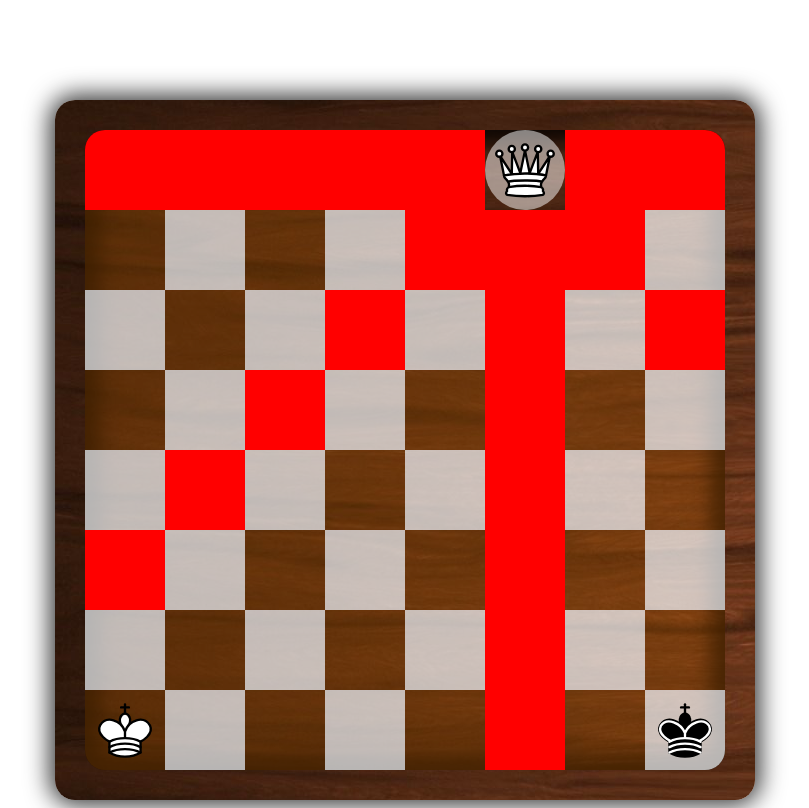
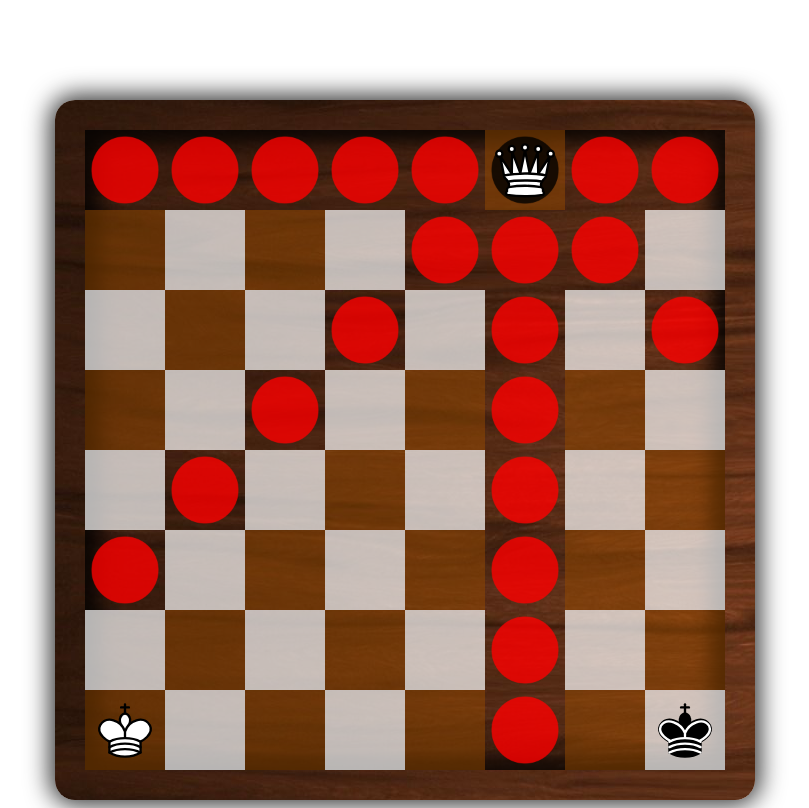
Before and after one commit to progettoScacchi/progettoScacchi.github.io, a plain HTML site: page index.html in a window 1280 px wide. Both pictures are taken after a click on the picture 760 px from the left and 170 px from the top of the page. Shown: the whole page, without its empty margins (235-1044 px from the left). Drawn offline with nearby package versions, Linux system fonts and the light colour scheme.

Commit message:
Miglioramento selezione

```diff
--- a/Scacchiera.js
+++ b/Scacchiera.js
@@ -234,7 +234,7 @@ class Scacchiera {
 		else classe = "nero";
 
 		$(".img"+ classe).one("click", function  () {
-			$("td").css("background-color", "").off("click");
+			$("td").removeClass("mosse").off("click");
 			$("td").removeClass("selezionato").off("click");
 
 			//trovo l'indice della casella in cui è contenuta l'immagine (this.parentNode) nel vettore delle caselle (puntatore.caselle) ed estrapolo le coordinate
@@ -281,7 +281,7 @@ class Scacchiera {
 					else {
 						obj.move(objX, objY);
 						visualizza(obj);
-						$("td:eq(" + (value[0] + 8 * value[1]) + ")").html("").css("backgroundColor", "red").one("click", function () {
+						$("td:eq(" + (value[0] + 8 * value[1]) + ")").html("").addClass("mosse").one("click", function () {
 							obj.move(value[0], value[1]);
 
 							//si muove il pezzo scelto nella casella scelta
@@ -344,6 +344,7 @@ class Scacchiera {
 							}
 
 
+
 							//aggiorniamo i controlli
 							if (obj instanceof PedoneBianco || obj instanceof PedoneNero) {
 								obj.enPassantPossibile = true;
@@ -355,11 +356,13 @@ class Scacchiera {
 
 							$("td").css("backgroundColor", "").off("click");
 							$("td").removeClass("selezionato").off("click");
+							$("td").removeClass("mosse").off("click");
 
 							//cambia il turno
 							Scacchiera.turnoBianco = !Scacchiera.turnoBianco;
 							gira();
 						});
+
 					}
 				});
 			}
--- a/index.html
+++ b/index.html
@@ -14,14 +14,14 @@
 
     <table id="tabScacchiera">
       <tr>
-        <td class="bianco" id="topLeft"></td>
+        <td class="bianco"></td>
         <td class="nero"></td>
         <td class="bianco"></td>
         <td class="nero"></td>
         <td class="bianco"></td>
         <td class="nero"></td>
         <td class="bianco"></td>
-        <td class="nero" id="topRight"></td>
+        <td class="nero"></td>
       </tr>
 
       <tr>
@@ -91,14 +91,14 @@
       </tr>
 
       <tr>
-        <td class="nero" id="bottomRight"></td>
+        <td class="nero"></td>
         <td class="bianco"></td>
         <td class="nero"></td>
         <td class="bianco"></td>
         <td class="nero"></td>
         <td class="bianco"></td>
         <td class="nero"></td>
-        <td class="bianco" id="bottomLeft"></td>
+        <td class="bianco"></td>
       </tr>
     </table>
 
--- a/style.css
+++ b/style.css
@@ -16,7 +16,6 @@ body {
 table{
 	margin: auto;
 	border-collapse: collapse;
-	border-radius: 20px;
 	box-shadow: 0 0 20px 15px rgba(0,0,0, 0.8) inset;
 }
 
@@ -41,7 +40,7 @@ tr {
 }
 
 .nero{
-  background-color: rgba(150, 75, 0, 0.4);
+  background-color: rgba(150, 75, 0, 0.5);
 }
 
 img{
@@ -52,40 +51,30 @@ img{
 	padding: 0;
 }
 
-#topLeft {
-	border-radius: 20px 0 0 0;
-}
-
-#topRight{
-	border-radius: 0 20px 0 0;
-}
-
-#bottomLeft {
-	border-radius: 0 0 20px 0;
-}
-
-#bottomRight {
-	border-radius: 0 0 0 20px;
-}
-
-
 
 .selezionato{
 
-	border-radius: 50%;
-	background-color: rgba(255, 255, 255, 0.5);
-	width: 50px;
-	height: 50px;
-
+	/*background-color: rgba(255, 255, 255, 0.5);*/
+	background-image:  url("immagini/selezione.png") ;
+	background-size: 160px;
+	background-repeat: no-repeat;
+   	background-position: center;
 }
 
 .mosse {
-
+	/*background-color: rgb(25, 230, 103);*/
+	background: url("immagini/mosse.png");
+	background-size: 160px;
+	background-repeat: no-repeat;
+   	background-position: center;
 }
 
 
 .scacco {
-
+	background: url("immagini/check.png");
+	background-size: 160px;
+	background-repeat: no-repeat;
+   	background-position: center;
 }
 
 .scaccomatto {
```
Also changed, not shown: immagini/check.png (added), immagini/mosse.png (added), immagini/selezione.png (added).
